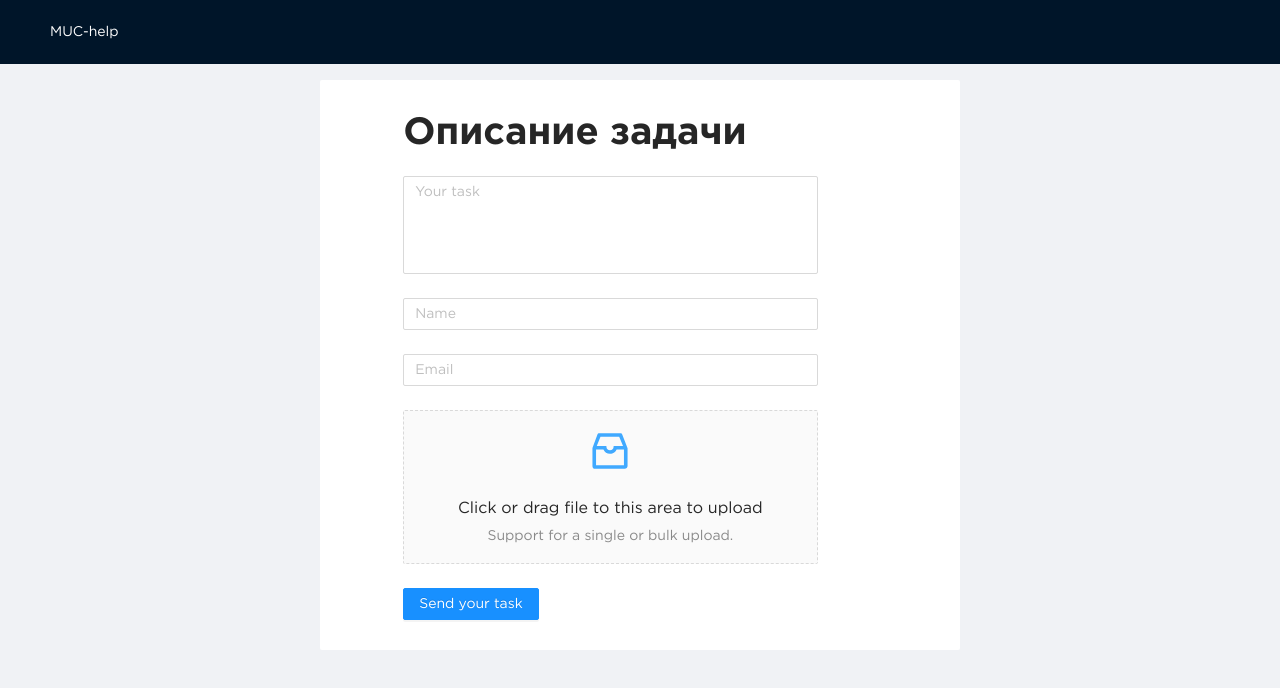
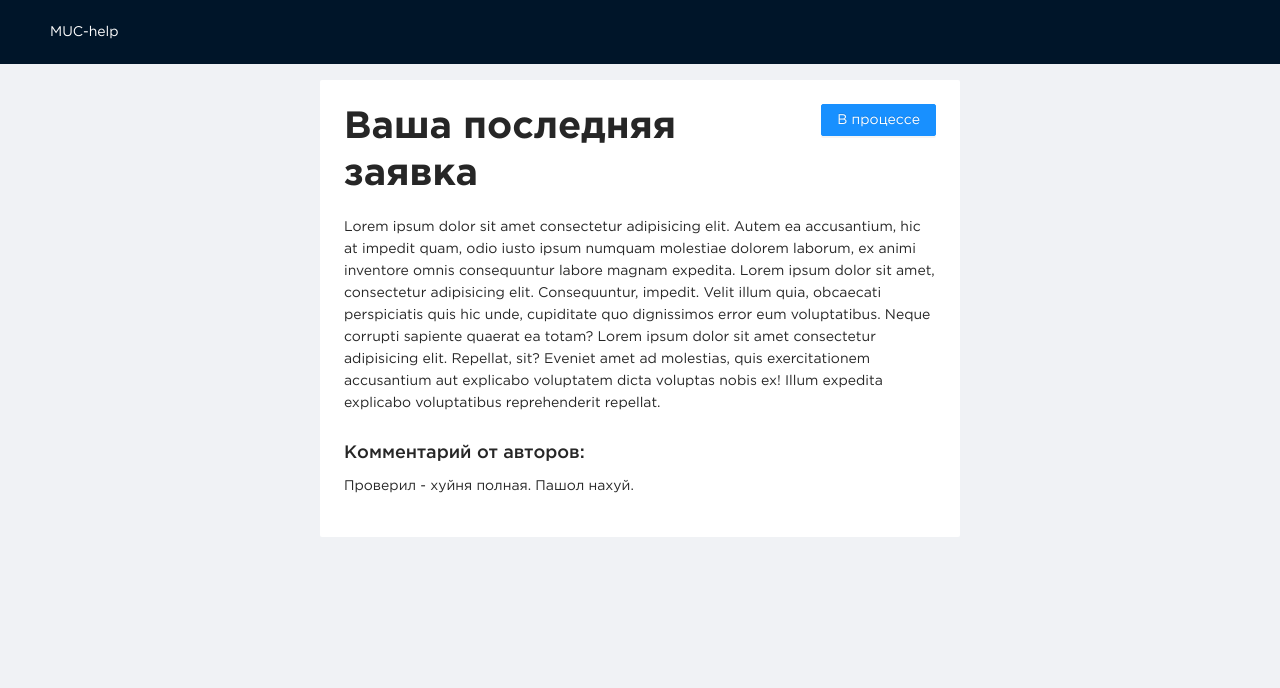
Before and after one commit to monkey-underground-coders/muchelp-ts, a React app: page / in a window 1280 px wide. Shown: the top 688 px of the page. Built offline with nearby package versions, Linux system fonts and the light colour scheme.

Commit message:
Create question status UI

```diff
--- /dev/null
+++ b/src/components/QuestionStatus/index.scss
@@ -0,0 +1,6 @@
+.question-status {
+  &__title-section {
+    display: flex;
+    justify-content: space-between;
+  }
+}
--- /dev/null
+++ b/src/components/QuestionStatus/index.tsx
@@ -0,0 +1,40 @@
+import React from "react";
+import "./index.scss";
+import { Typography, Comment, Button } from "antd";
+
+const { Title, Paragraph } = Typography;
+
+interface QuestionStatusProps {}
+
+const QuestionStatus = (props: QuestionStatusProps) => {
+  return (
+    <>
+      <div className="question-status__title-section">
+        <Title>Ваша последняя заявка</Title>
+        <Button type="primary">В процессе</Button>
+      </div>
+      <Paragraph>
+        Lorem ipsum dolor sit amet consectetur adipisicing elit. Autem ea
+        accusantium, hic at impedit quam, odio iusto ipsum numquam molestiae
+        dolorem laborum, ex animi inventore omnis consequuntur labore magnam
+        expedita. Lorem ipsum dolor sit amet, consectetur adipisicing elit.
+        Consequuntur, impedit. Velit illum quia, obcaecati perspiciatis quis hic
+        unde, cupiditate quo dignissimos error eum voluptatibus. Neque corrupti
+        sapiente quaerat ea totam? Lorem ipsum dolor sit amet consectetur
+        adipisicing elit. Repellat, sit? Eveniet amet ad molestias, quis
+        exercitationem accusantium aut explicabo voluptatem dicta voluptas nobis
+        ex! Illum expedita explicabo voluptatibus reprehenderit repellat.
+      </Paragraph>
+      <Comment
+        author={
+          <a className="default-cursor">
+            <h1>Комментарий от авторов:</h1>
+          </a>
+        }
+        content={<p>Проверил - хуйня полная. Пашол нахуй.</p>}
+      />
+    </>
+  );
+};
+
+export default QuestionStatus;
--- a/src/index.css
+++ b/src/index.css
@@ -64,7 +64,12 @@
 .mb-4 {
   margin-bottom: 1rem;
 }
-
+.default-cursor {
+  cursor: default
+}
+.no-cursor {
+  cursor: none;
+}
 body {
   margin: 0;
   font-family: "gotham-pro", BlinkMacSystemFont, "Segoe UI", "Roboto", "Oxygen",
--- a/src/scenes/Guest/index.tsx
+++ b/src/scenes/Guest/index.tsx
@@ -5,6 +5,7 @@ import "./index.scss";
 import QuestionForm from "../../components/QuestionForm";
 import Navbar from "../../components/Navbar";
 import { Layout, Col, Row, Card } from "antd";
+import QuestionStatus from "../../components/QuestionStatus";
 const { Content } = Layout;
 
 interface GuestSceneProps {}
@@ -17,7 +18,7 @@ const GuestScene = (props: GuestSceneProps) => {
         <Content>
           <Col className="pt-4" span="12" offset="6">
             <Card bordered={false}>
-              <QuestionForm />
+              <QuestionStatus />
             </Card>
           </Col>
         </Content>
```
Also changed, not shown: 1 other file (tests, documents, lock files or other folders).
